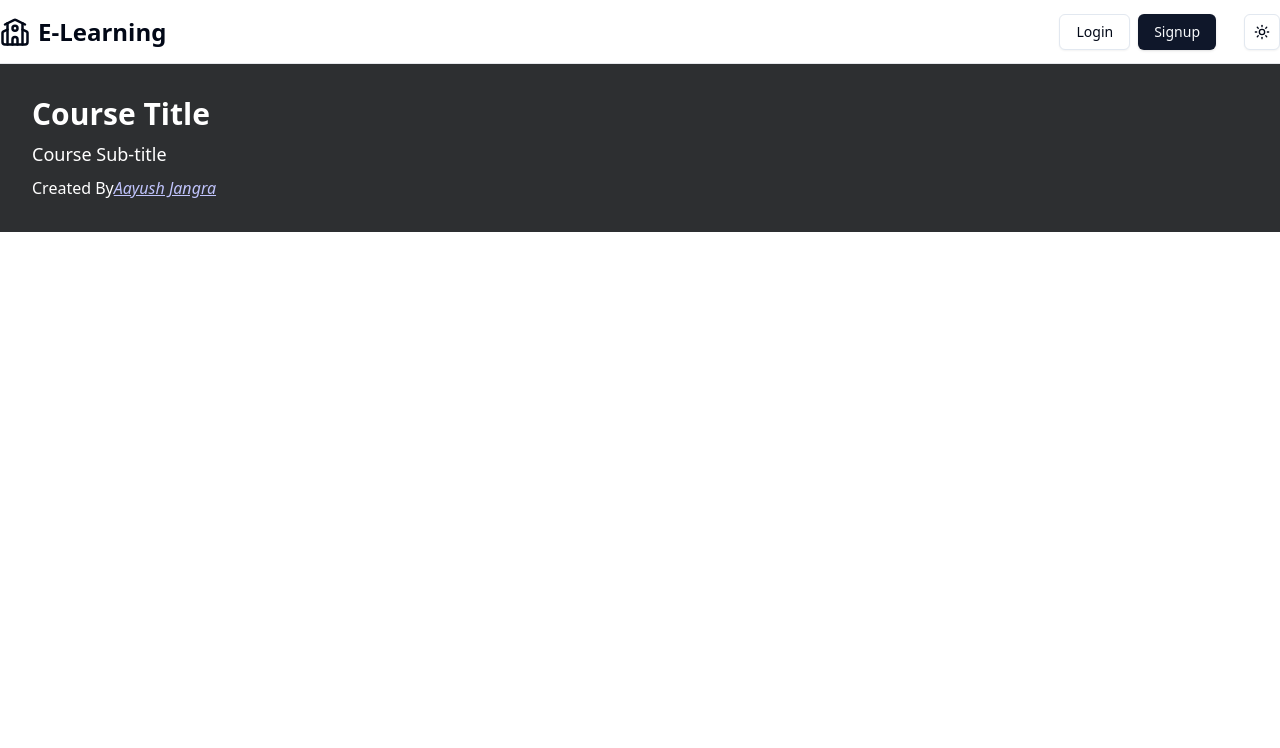
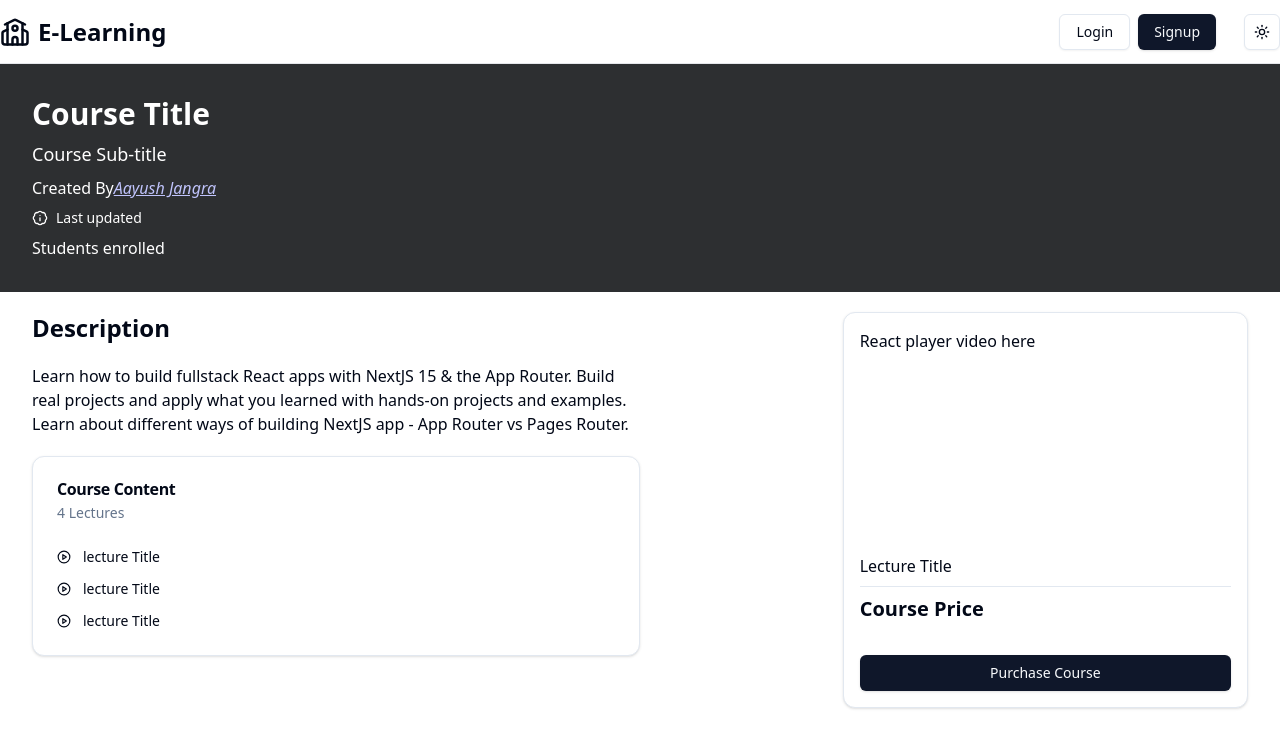
Before and after one commit to Aayushjangra/Namaste-Tech, a React (Vite) app in the folder client/: page /course-detail/1 in a window 1280 px wide. Shown: the top 748 px of the page. Built offline with nearby package versions, Linux system fonts and the light colour scheme; no server answers.

Commit message:
getCoursedetails page

```diff
--- a/client/package.json
+++ b/client/package.json
@@ -16,6 +16,7 @@
     "@radix-ui/react-label": "^2.1.0",
     "@radix-ui/react-progress": "^1.1.0",
     "@radix-ui/react-select": "^2.1.2",
+    "@radix-ui/react-separator": "^1.1.0",
     "@radix-ui/react-slot": "^1.1.0",
     "@radix-ui/react-switch": "^1.1.1",
     "@radix-ui/react-tabs": "^1.1.1",
@@ -27,6 +28,7 @@
     "next-themes": "^0.4.3",
     "react": "^18.3.1",
     "react-dom": "^18.3.1",
+    "react-player": "^2.16.0",
     "react-quill": "^2.0.0",
     "react-redux": "^9.1.2",
     "react-router-dom": "^6.28.0",
--- /dev/null
+++ b/client/src/components/ByeCourseButton.jsx
@@ -0,0 +1,7 @@
+import { Button } from "./ui/button";
+
+const ByeCourseButton = () => {
+  return <Button className="w-full">Purchase Course</Button>;
+};
+
+export default ByeCourseButton;
--- /dev/null
+++ b/client/src/components/ui/separator.jsx
@@ -0,0 +1,23 @@
+import * as React from "react"
+import * as SeparatorPrimitive from "@radix-ui/react-separator"
+
+import { cn } from "@/lib/utils"
+
+const Separator = React.forwardRef((
+  { className, orientation = "horizontal", decorative = true, ...props },
+  ref
+) => (
+  <SeparatorPrimitive.Root
+    ref={ref}
+    decorative={decorative}
+    orientation={orientation}
+    className={cn(
+      "shrink-0 bg-border",
+      orientation === "horizontal" ? "h-[1px] w-full" : "h-full w-[1px]",
+      className
+    )}
+    {...props} />
+))
+Separator.displayName = SeparatorPrimitive.Root.displayName
+
+export { Separator }
--- a/client/src/pages/student/Course.jsx
+++ b/client/src/pages/student/Course.jsx
@@ -1,9 +1,11 @@
 import { Avatar, AvatarFallback, AvatarImage } from "@/components/ui/avatar";
 import { Badge } from "@/components/ui/badge";
 import { Card, CardContent } from "@/components/ui/card";
+import { Link } from "react-router-dom";
 
 const Course = ({course}) => {
   return (
+    <Link to={`/course-detail/${course._id}`}>
     <Card className="overflow-hidden rounded-lg dark:bg-gray-800 bg-white shadow-lg hover:shadow-2xl transform hover:scale-105 transition-all duration-300">
       <div className="relative">
         <img
@@ -34,6 +36,8 @@ const Course = ({course}) => {
         </CardContent>
       </div>
     </Card>
+
+    </Link>
   );
 };
 
--- a/client/src/pages/student/CourseDetail.jsx
+++ b/client/src/pages/student/CourseDetail.jsx
@@ -1,13 +1,85 @@
+import { BadgeInfo, Lock, PlayCircle } from "lucide-react";
+import {
+  Card,
+  CardContent,
+  CardDescription,
+  CardFooter,
+  CardHeader,
+  CardTitle,
+} from "@/components/ui/card";
+import { Separator } from "@/components/ui/separator";
+import { Button } from "@/components/ui/button";
+import ByeCourseButton from "@/components/ByeCourseButton";
+
 const CourseDetail = () => {
+
+    const purchasedCourse = false;
   return (
     <div className=" mt-16 space-y-5">
       <div className="bg-[#2D2F31] text-white">
         <div className="max-w-7xl mx-auto py-8 px-4 md:px-8 flex flex-col gap-2">
           <h1 className="font-bold text-2xl md:text-3xl">Course Title</h1>
           <p className="text-base md:text-lg">Course Sub-title</p>
-          <p>Created By{""}<span className="text-[#C0C4FC] underline italic">
-         Aayush Jangra
-        </span></p>
+          <p>
+            Created By{""}
+            <span className="text-[#C0C4FC] underline italic">
+              Aayush Jangra
+            </span>
+          </p>
+          <div className="flex items-center gap-2 text-sm">
+            <BadgeInfo size={16} />
+            <p>Last updated </p>
+          </div>
+          <p>Students enrolled</p>
+        </div>
+      </div>
+      <div className="max-w-7xl mx-auto my-5 px-4 md:px-8 flex flex-col lg:flex-row justify-between gap-10">
+        <div className="w-full lg:w-1/2 space-y-5">
+          <h1 className="font-bold text-xl md:text-2xl">Description</h1>
+          <p>
+            Learn how to build fullstack React apps with NextJS 15 & the App
+            Router. Build real projects and apply what you learned with hands-on
+            projects and examples. Learn about different ways of building NextJS
+            app - App Router vs Pages Router.
+          </p>
+          <Card>
+            <CardHeader>
+              <CardTitle>Course Content</CardTitle>
+              <CardDescription>4 Lectures</CardDescription>
+            </CardHeader>
+            <CardContent className="space-y-3">
+              {[1, 2, 3].map((lecture, idx) => (
+                <div key={idx} className="flex items-center gap-3 text-sm">
+                  <span>
+                    {true ? <PlayCircle size={14} /> : <Lock size={14} />}
+                  </span>
+                  <p>lecture Title</p>
+                </div>
+              ))}
+            </CardContent>
+          </Card>
+        </div>
+        <div className="w-full lg:w-1/3">
+        <Card>
+        <CardContent className="p-4 flex flex-col">
+        <div className="w-full aspect-video mb-4">
+        React player video here
+        </div>
+        <h1>Lecture Title</h1>
+        <Separator className="my-2" />
+        <h1 className="text-lg md:text-xl font-semibold">Course Price</h1>
+        </CardContent>
+        <CardFooter className="flex justify-center p-4">
+              {purchasedCourse ? (
+                <Button className="w-full">Continue Course</Button>
+              ) : (
+                <ByeCourseButton/>
+              )}
+            </CardFooter>
+
+
+        </Card>
+
         </div>
       </div>
     </div>
```
Also changed, not shown: 2 other files (tests, documents, lock files or other folders).
